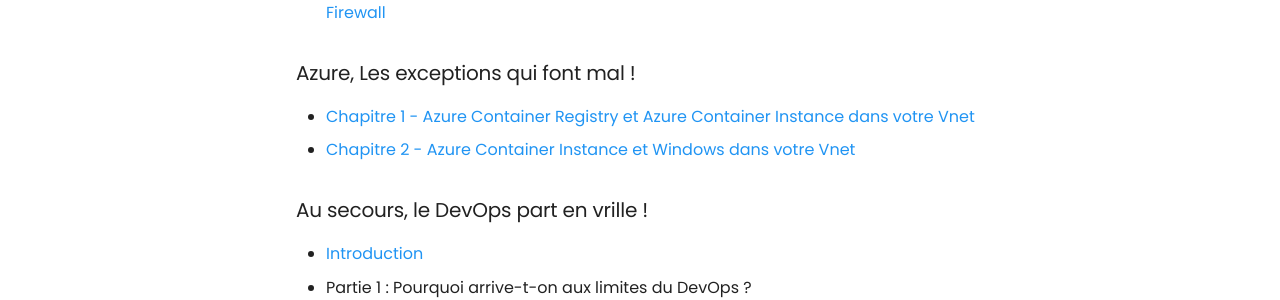
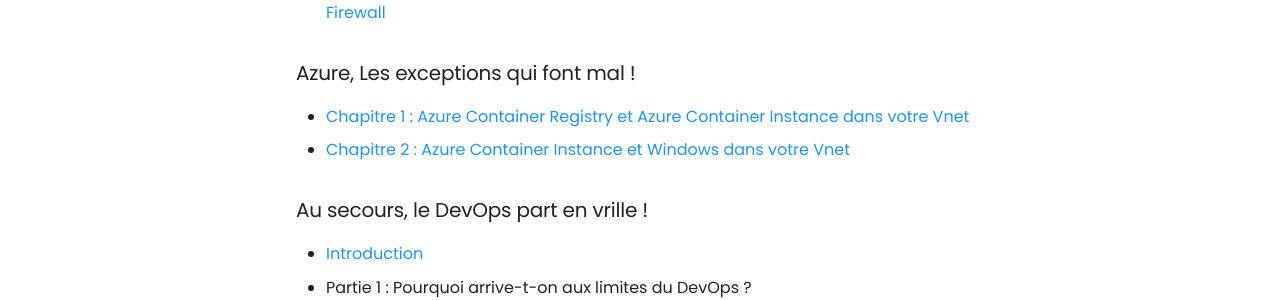
Before and after one commit to Ineaweb/Blog, an MkDocs documentation site: the page built from docs/index.md, in a window 1280 px wide and 936 px high. Shown: the part 302-602 px from the top of the window. Built offline with MkDocs 1.6.1 and Material for MkDocs 9.7.7, drawn with Linux system fonts in a browser that asks for light colours; old or Windows-style settings are respelled for this version of MkDocs.

Commit message:
fix: mise en page

```diff
--- a/docs/index.md
+++ b/docs/index.md
@@ -9,8 +9,8 @@
 
 ### Azure, Les exceptions qui font mal !
 
-- [Chapitre 1 - Azure Container Registry et Azure Container Instance dans votre Vnet](articles/exceptions/01.azureException.acrAndAciInYourVnet.md)
-- [Chapitre 2 - Azure Container Instance et Windows dans votre Vnet](articles/exceptions/02.azureException.aciWindowsWithVnet.md)
+- [Chapitre 1 : Azure Container Registry et Azure Container Instance dans votre Vnet](articles/exceptions/01.azureException.acrAndAciInYourVnet.md)
+- [Chapitre 2 : Azure Container Instance et Windows dans votre Vnet](articles/exceptions/02.azureException.aciWindowsWithVnet.md)
 
 ### Au secours, le DevOps part en vrille !
 
```
Also changed, not shown: docs/articles/exceptions/index.md (+2 -2 lines).
